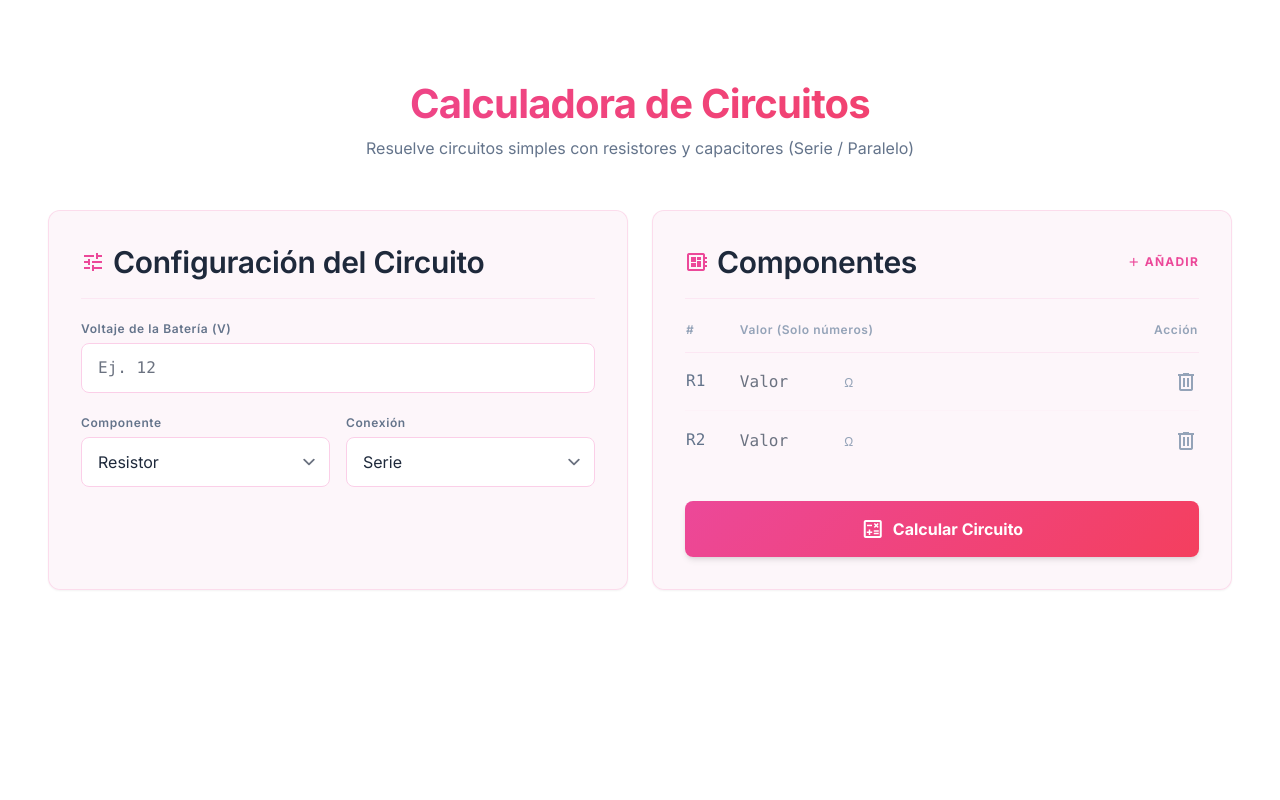
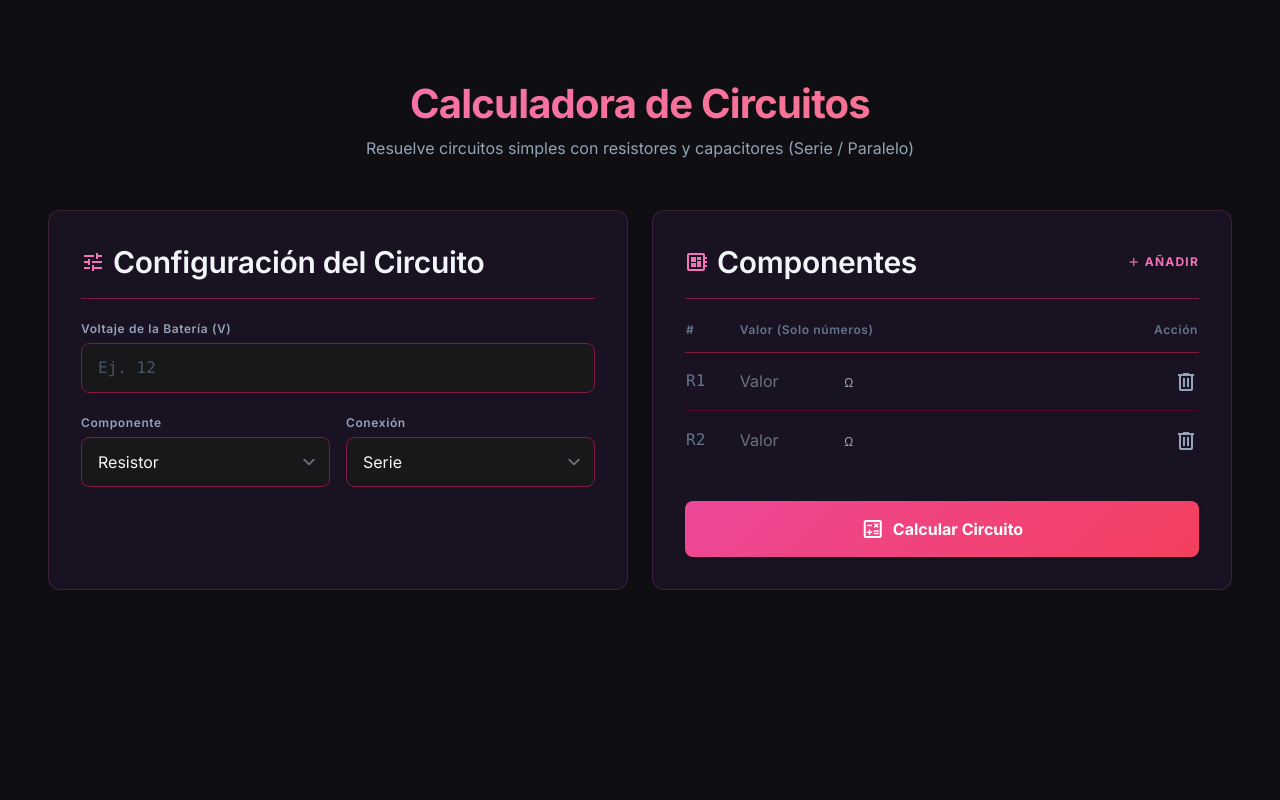
Before and after one commit to J-nextwebdev/CircuitoFunciones, a Flask app: page / in a window 1280 px wide. Run offline with Flask 3, Linux system fonts and the light colour scheme; some libraries are stand-ins or nearby versions.

Commit message:
modo oscuro

```diff
--- a/static/js/main.js
+++ b/static/js/main.js
@@ -48,7 +48,7 @@ document.addEventListener('DOMContentLoaded', () => {
         tr.innerHTML = `
             <td class="py-4 text-slate-500 font-mono comp-label">${prefix}${componentsBody.children.length + 1}</td>
             <td class="py-4">
-                <input type="number" step="any" name="componentes[]" class="bg-transparent border-none text-slate-800 font-mono focus:ring-0 p-0 w-24 comp-value" placeholder="Valor" required>
+                <input type="number" step="any" name="componentes[]" class="bg-transparent border-none color-white focus:ring-0 p-0 w-24 comp-value" placeholder="Valor" required>
                 <span class="text-slate-400 text-xs ml-1 unit-label">${unit}</span>
             </td>
             <td class="py-4 text-right">
--- a/templates/index.html
+++ b/templates/index.html
@@ -39,19 +39,22 @@
       }
     </script>
 <style>
+    .color-white {
+    color: white !important;
+    }
         body {
-            background-color: #ffffff;
-            color: #1e1030;
+            background-color: #0f0f13;
+            color: #e2e8f0;
         }
         .glass-card {
-            background: rgba(253, 242, 248, 0.7);
+            background: rgba(30, 20, 40, 0.75);
             backdrop-filter: blur(16px);
-            border: 1px solid rgba(244, 114, 182, 0.2);
-            box-shadow: 0 4px 24px rgba(244, 114, 182, 0.08);
+            border: 1px solid rgba(244, 114, 182, 0.15);
+            box-shadow: 0 4px 24px rgba(0, 0, 0, 0.4);
         }
         .glow-hover:hover {
-            box-shadow: 0 0 20px rgba(244, 114, 182, 0.25);
-            border-color: rgba(244, 114, 182, 0.6);
+            box-shadow: 0 0 20px rgba(244, 114, 182, 0.2);
+            border-color: rgba(244, 114, 182, 0.5);
         }
         .primary-gradient {
             background: linear-gradient(135deg, #ec4899 0%, #f43f5e 100%);
@@ -63,6 +66,9 @@
             font-variation-settings: 'FILL' 0, 'wght' 400, 'GRAD' 0, 'opsz' 24;
             vertical-align: middle;
         }
+        input, select {
+            color-scheme: dark;
+        }
     </style>
 </head>
 <body class="font-inter antialiased min-h-screen">
@@ -70,14 +76,14 @@
 <main class="p-8 lg:p-12 max-w-7xl mx-auto w-full">
 
     <div class="text-center mb-12 pt-8">
-        <h1 class="text-h1 font-bold text-transparent bg-clip-text bg-gradient-to-r from-pink-500 to-rose-500 mb-2">Calculadora de Circuitos</h1>
-        <p class="text-slate-500 text-body-base">Resuelve circuitos simples con resistores y capacitores (Serie / Paralelo)</p>
+        <h1 class="text-h1 font-bold text-transparent bg-clip-text bg-gradient-to-r from-pink-400 to-rose-400 mb-2">Calculadora de Circuitos</h1>
+        <p class="text-slate-400 text-body-base">Resuelve circuitos simples con resistores y capacitores (Serie / Paralelo)</p>
     </div>
 
     <!-- Mensaje de error -->
     {% if error %}
-    <div class="mb-8 p-4 rounded-lg bg-rose-50 border border-rose-200 text-rose-700 text-body-sm flex items-center gap-3">
-        <span class="material-symbols-outlined text-rose-500">error</span>
+    <div class="mb-8 p-4 rounded-lg bg-rose-950 border border-rose-800 text-rose-300 text-body-sm flex items-center gap-3">
+        <span class="material-symbols-outlined text-rose-400">error</span>
         {{ error }}
     </div>
     {% endif %}
@@ -88,28 +94,28 @@
 
         <!-- Columna izquierda: Configuración -->
         <section class="glass-card rounded-xl p-8 shadow-sm">
-            <div class="border-b border-pink-100 pb-4 mb-6">
-                <h2 class="text-h2 text-slate-800 font-semibold flex items-center gap-2">
-                    <span class="material-symbols-outlined text-pink-500">tune</span>
+            <div class="border-b border-pink-900 pb-4 mb-6">
+                <h2 class="text-h2 text-slate-100 font-semibold flex items-center gap-2">
+                    <span class="material-symbols-outlined text-pink-400">tune</span>
                     Configuración del Circuito
                 </h2>
             </div>
             <div class="space-y-6">
                 <div>
-                    <label class="block text-label-caps text-slate-500 mb-2" for="battery_voltage">Voltaje de la Batería (V)</label>
-                    <input class="w-full bg-white border border-pink-200 rounded-lg px-4 py-3 text-slate-800 font-mono focus:border-pink-500 focus:ring-1 focus:ring-pink-400 transition-all outline-none glow-hover" id="battery_voltage" name="battery_voltage" placeholder="Ej. 12" step="any" type="number" required/>
+                    <label class="block text-label-caps text-slate-400 mb-2" for="battery_voltage">Voltaje de la Batería (V)</label>
+                    <input class="w-full bg-zinc-900 border border-pink-900 rounded-lg px-4 py-3 text-slate-100 font-mono focus:border-pink-500 focus:ring-1 focus:ring-pink-500 transition-all outline-none glow-hover placeholder-slate-600" id="battery_voltage" name="battery_voltage" placeholder="Ej. 12" step="any" type="number" required/>
                 </div>
                 <div class="grid grid-cols-2 gap-4">
                     <div>
-                        <label class="block text-label-caps text-slate-500 mb-2" for="component_type">Componente</label>
-                        <select class="w-full bg-white border border-pink-200 rounded-lg px-4 py-3 text-slate-800 focus:border-pink-500 transition-all outline-none appearance-none" id="component_type" name="component_type">
+                        <label class="block text-label-caps text-slate-400 mb-2" for="component_type">Componente</label>
+                        <select class="w-full bg-zinc-900 border border-pink-900 rounded-lg px-4 py-3 text-slate-100 focus:border-pink-500 transition-all outline-none appearance-none" id="component_type" name="component_type">
                             <option value="resistor">Resistor</option>
                             <option value="capacitor">Capacitor</option>
                         </select>
                     </div>
                     <div>
-                        <label class="block text-label-caps text-slate-500 mb-2" for="connection_type">Conexión</label>
-                        <select class="w-full bg-white border border-pink-200 rounded-lg px-4 py-3 text-slate-800 focus:border-pink-500 transition-all outline-none appearance-none" id="connection_type" name="connection_type">
+                        <label class="block text-label-caps text-slate-400 mb-2" for="connection_type">Conexión</label>
+                        <select class="w-full bg-zinc-900 border border-pink-900 rounded-lg px-4 py-3 text-slate-100 focus:border-pink-500 transition-all outline-none appearance-none" id="connection_type" name="connection_type">
                             <option value="series">Serie</option>
                             <option value="parallel">Paralelo</option>
                         </select>
@@ -120,25 +126,25 @@
 
         <!-- Columna derecha: Componentes -->
         <section class="glass-card rounded-xl p-8 shadow-sm flex flex-col">
-            <div class="flex justify-between items-center border-b border-pink-100 pb-4 mb-6">
-                <h2 class="text-h2 text-slate-800 font-semibold flex items-center gap-2">
-                    <span class="material-symbols-outlined text-pink-500">developer_board</span>
+            <div class="flex justify-between items-center border-b border-pink-900 pb-4 mb-6">
+                <h2 class="text-h2 text-slate-100 font-semibold flex items-center gap-2">
+                    <span class="material-symbols-outlined text-pink-400">developer_board</span>
                     Componentes
                 </h2>
-                <button type="button" id="add_btn" class="flex items-center gap-1 text-label-caps text-pink-500 hover:text-pink-700 transition-colors uppercase font-bold tracking-widest">
+                <button type="button" id="add_btn" class="flex items-center gap-1 text-label-caps text-pink-400 hover:text-pink-300 transition-colors uppercase font-bold tracking-widest">
                     <span class="material-symbols-outlined text-sm">add</span> Añadir
                 </button>
             </div>
             <div class="flex-grow">
                 <table class="w-full text-left">
                     <thead>
-                        <tr class="text-label-caps text-slate-400 border-b border-pink-100">
+                        <tr class="text-label-caps text-slate-500 border-b border-pink-900">
                             <th class="pb-4 font-semibold">#</th>
                             <th class="pb-4 font-semibold" id="val_header">Valor (Solo números)</th>
                             <th class="pb-4 text-right font-semibold">Acción</th>
                         </tr>
                     </thead>
-                    <tbody id="components_body" class="divide-y divide-pink-50">
+                    <tbody id="components_body" class="divide-y divide-pink-950">
                     </tbody>
                 </table>
             </div>
@@ -156,12 +162,12 @@
 
         <!-- Procedimiento -->
         <div>
-            <h2 class="text-h2 text-slate-800 mb-6 font-semibold">Procedimiento</h2>
+            <h2 class="text-h2 text-slate-100 mb-6 font-semibold">Procedimiento</h2>
             <div class="glass-card rounded-xl p-8 circuit-accent">
-                <div class="space-y-4 font-mono text-slate-600 text-sm md:text-base leading-relaxed">
+                <div class="space-y-4 font-mono text-slate-300 text-sm md:text-base leading-relaxed">
                     {% for paso in resultados.procedimiento %}
                     <p class="flex items-start gap-3">
-                        <span class="text-pink-500 font-bold">{{ loop.index }}.</span>
+                        <span class="text-pink-400 font-bold">{{ loop.index }}.</span>
                         <span>{{ paso | safe }}</span>
                     </p>
                     {% endfor %}
@@ -171,17 +177,17 @@
 
         <!-- Resultados finales -->
         <div>
-            <h2 class="text-h2 text-slate-800 mb-6 font-semibold">Resultados Finales</h2>
+            <h2 class="text-h2 text-slate-100 mb-6 font-semibold">Resultados Finales</h2>
             <div class="grid grid-cols-1 md:grid-cols-2 gap-6">
                 <div class="glass-card rounded-xl p-6 border-l-4 border-pink-500">
                     <label class="text-label-caps text-slate-400 mb-2 block uppercase">{{ resultados.total_title_1 }}</label>
-                    <div class="text-h1 font-bold text-emerald-600 drop-shadow-[0_0_8px_rgba(16,185,129,0.2)]">
+                    <div class="text-h1 font-bold text-emerald-400 drop-shadow-[0_0_8px_rgba(52,211,153,0.25)]">
                         {{ resultados.total_val_1 }}
                     </div>
                 </div>
                 <div class="glass-card rounded-xl p-6 border-l-4 border-pink-500">
                     <label class="text-label-caps text-slate-400 mb-2 block uppercase">{{ resultados.total_title_2 }}</label>
-                    <div class="text-h1 font-bold text-emerald-600 drop-shadow-[0_0_8px_rgba(16,185,129,0.2)]">
+                    <div class="text-h1 font-bold text-emerald-400 drop-shadow-[0_0_8px_rgba(52,211,153,0.25)]">
                         {{ resultados.total_val_2 }}
                     </div>
                 </div>
@@ -190,11 +196,11 @@
 
         <!-- Valores individuales -->
         <div>
-            <h3 class="text-h2 text-slate-800 mb-6 font-semibold">Valores Individuales</h3>
+            <h3 class="text-h2 text-slate-100 mb-6 font-semibold">Valores Individuales</h3>
             <div class="glass-card rounded-xl overflow-hidden">
                 <table class="w-full text-left">
-                    <thead class="bg-pink-50">
-                        <tr class="text-label-caps text-slate-500">
+                    <thead class="bg-pink-950 bg-opacity-60">
+                        <tr class="text-label-caps text-slate-400">
                             <th class="px-6 py-4 font-semibold">Componente</th>
                             {% if tipo_comp == 'resistor' %}
                             <th class="px-6 py-4 font-semibold">Voltaje (V)</th>
@@ -205,16 +211,16 @@
                             {% endif %}
                         </tr>
                     </thead>
-                    <tbody class="divide-y divide-pink-100">
+                    <tbody class="divide-y divide-pink-950">
                         {% for res in resultados.individual_results %}
-                        <tr>
-                            <td class="px-6 py-5 text-pink-600 font-medium">{{ res.componente }}</td>
+                        <tr class="hover:bg-pink-950 hover:bg-opacity-30 transition-colors">
+                            <td class="px-6 py-5 text-pink-400 font-medium">{{ res.componente }}</td>
                             {% if tipo_comp == 'resistor' %}
-                            <td class="px-6 py-5 font-mono text-slate-700">{{ res.voltaje }}</td>
-                            <td class="px-6 py-5 font-mono text-slate-700">{{ res.corriente }}</td>
+                            <td class="px-6 py-5 font-mono text-slate-300">{{ res.voltaje }}</td>
+                            <td class="px-6 py-5 font-mono text-slate-300">{{ res.corriente }}</td>
                             {% else %}
-                            <td class="px-6 py-5 font-mono text-slate-700">{{ res.carga }}</td>
-                            <td class="px-6 py-5 font-mono text-slate-700">{{ res.voltaje }}</td>
+                            <td class="px-6 py-5 font-mono text-slate-300">{{ res.carga }}</td>
+                            <td class="px-6 py-5 font-mono text-slate-300">{{ res.voltaje }}</td>
                             {% endif %}
                         </tr>
                         {% endfor %}
```
